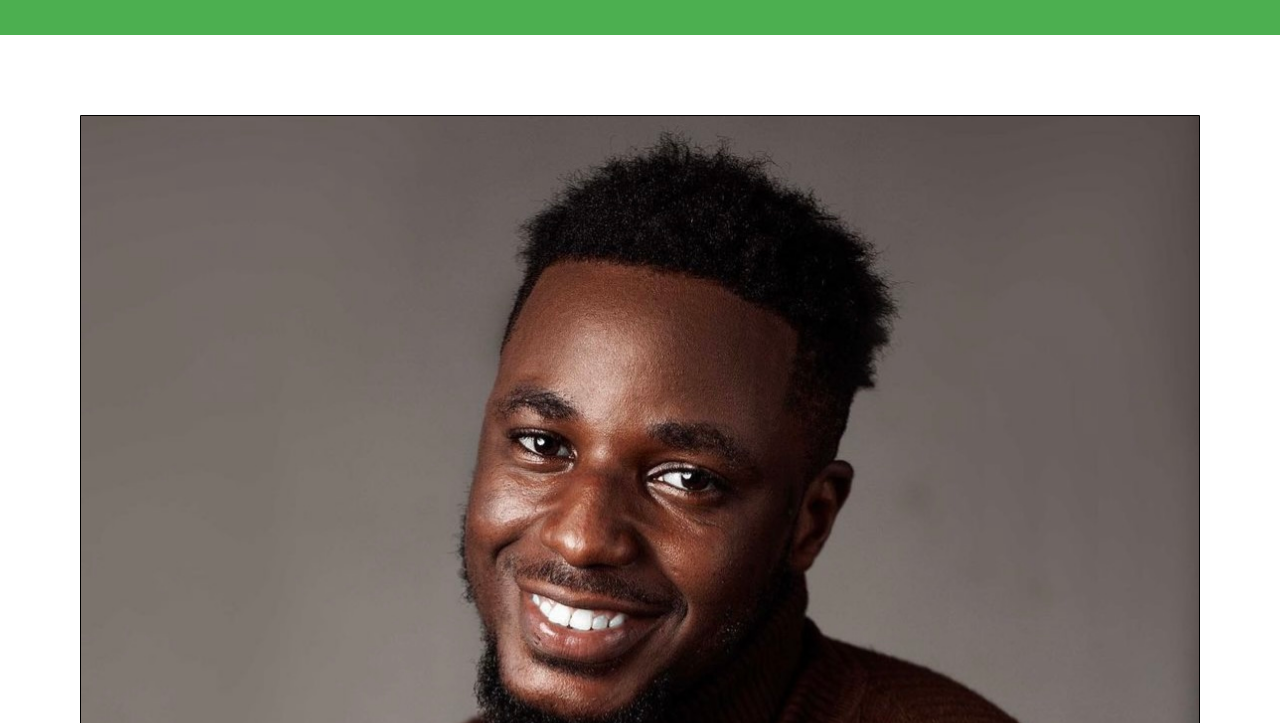
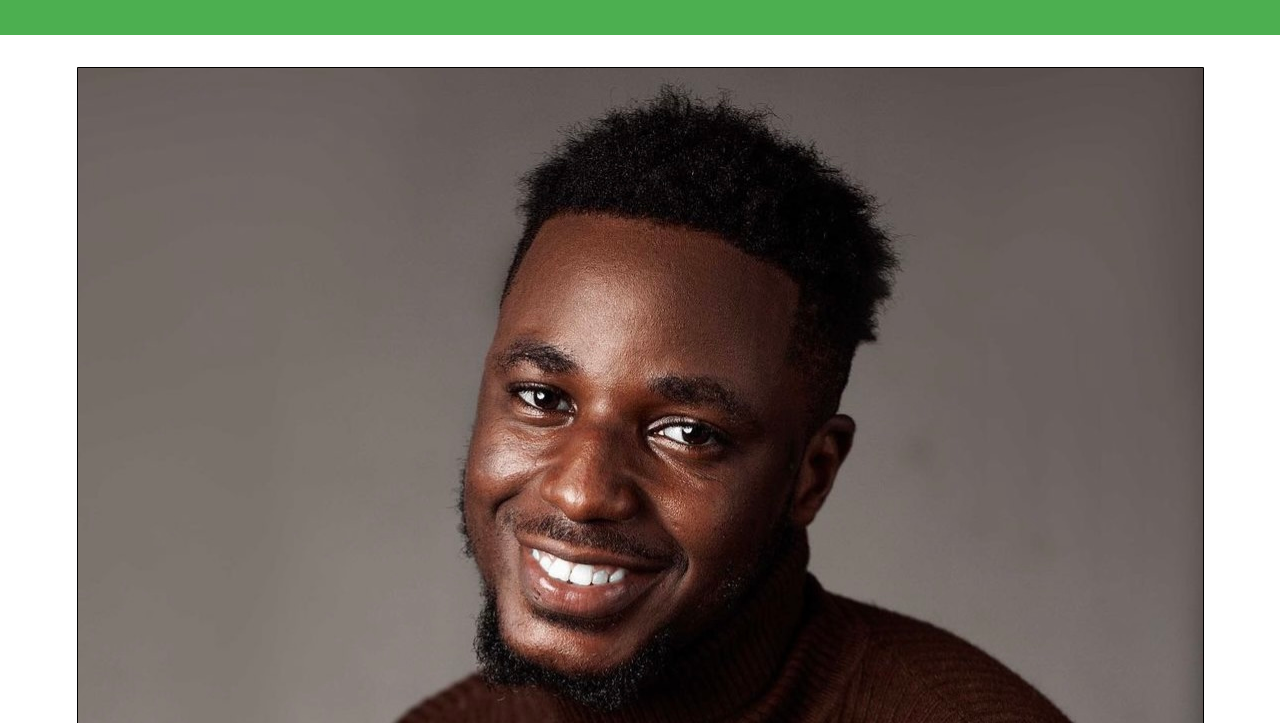
Before and after one commit to onlyeugene/HNG-Profile, a plain HTML site: page index.html in a window 1280 px wide. Shown: the part 77-800 px from the top of the page. Drawn offline with Linux system fonts and the light colour scheme.

Commit message:
first commit

```diff
--- a/style.css
+++ b/style.css
@@ -20,7 +20,7 @@ main {
     display: flex;
     flex-direction: column;
     align-items: center;
-    margin: 5em;
+    margin: 2em;
     border: 1px solid #000000;
     border-bottom-left-radius: 10px;
     border-bottom-right-radius: 10px;
```
